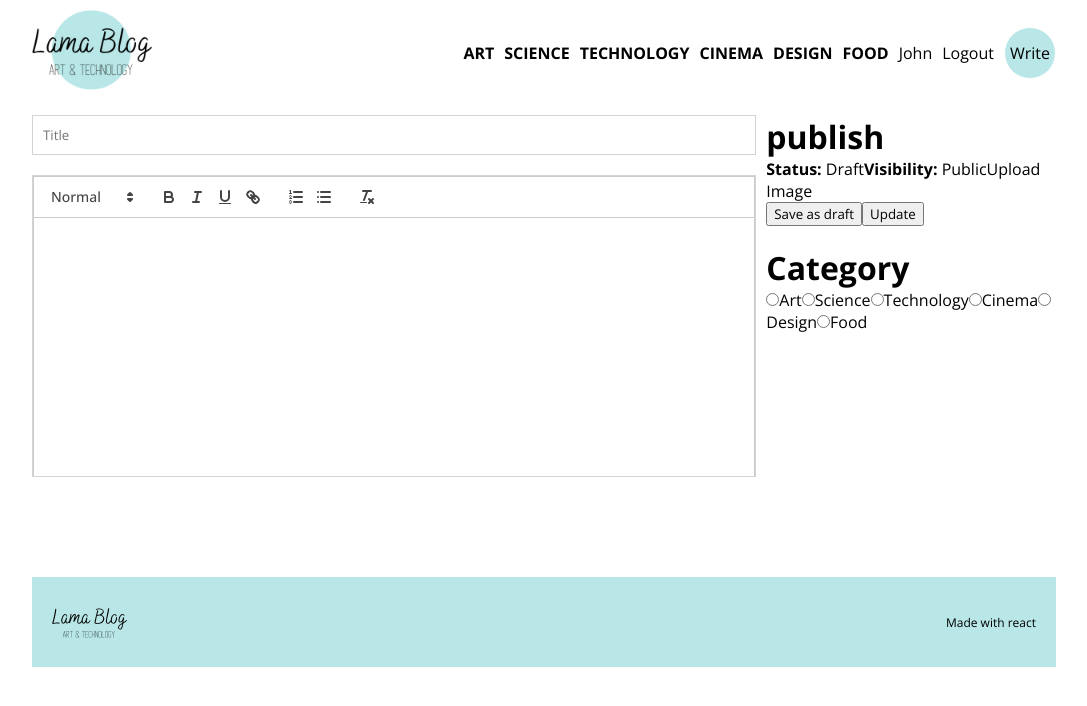
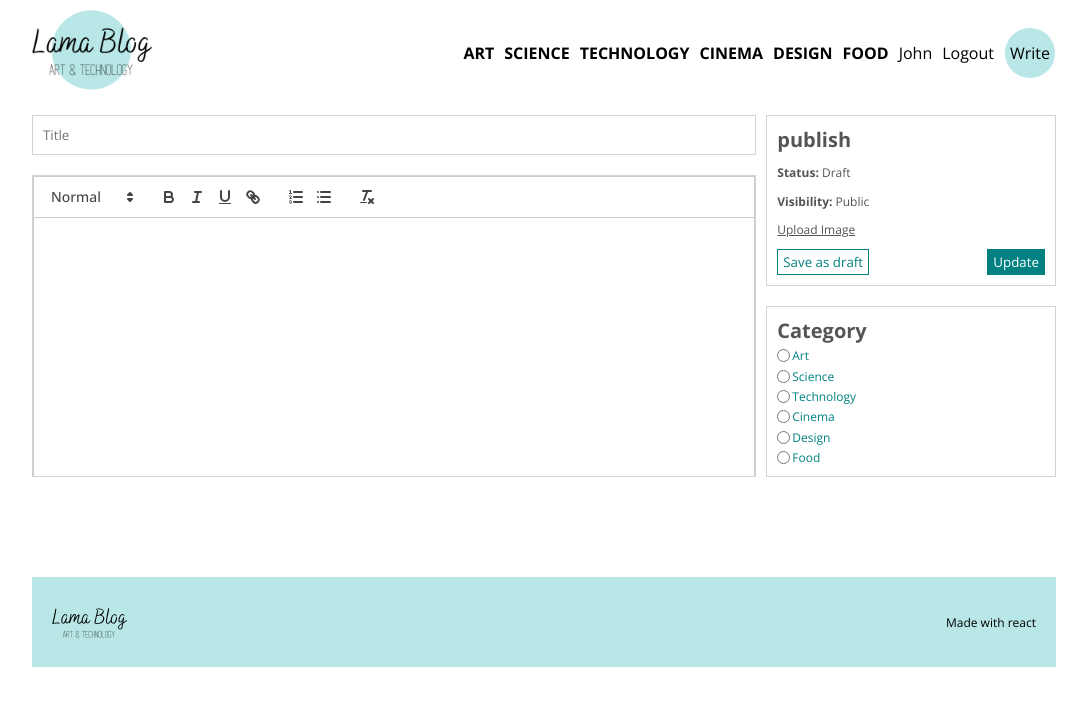
Before and after one commit to chalana1995/Blog-App, a React (Create React App) app in the folder client/blog-app/: page /write in a window 1280 px wide. Shown: the top 706 px of the page, without its empty margins (96-1183 px from the left). Built offline with nearby package versions, Linux system fonts and the light colour scheme.

Commit message:
write ui 2nd part done

```diff
--- a/client/blog-app/src/pages/Write.jsx
+++ b/client/blog-app/src/pages/Write.jsx
@@ -28,7 +28,9 @@
             <b>Visibility: </b> Public
           </span>
           <input style={{ display: "none" }} type="file" id="file" name="" />
-          <label htmlFor="file">Upload Image</label>
+          <label htmlFor="file" className="file">
+            Upload Image
+          </label>
           <div className="buttons">
             <button>Save as draft</button>
             <button>Update</button>
@@ -36,18 +38,30 @@
         </div>
         <div className="item">
           <h1>Category</h1>
+          <div className="cat">
             <input type="radio" name="cat" value="art" id="art" />
             <label htmlFor="art">Art</label>
+          </div>
+          <div className="cat">
             <input type="radio" name="cat" value="science" id="science" />
             <label htmlFor="science">Science</label>
+          </div>
+          <div className="cat">
             <input type="radio" name="cat" value="technology" id="technology" />
             <label htmlFor="technology">Technology</label>
+          </div>
+          <div className="cat">
             <input type="radio" name="cat" value="cinema" id="cinema" />
             <label htmlFor="cinema">Cinema</label>
+          </div>
+          <div className="cat">
             <input type="radio" name="cat" value="design" id="design" />
             <label htmlFor="design">Design</label>
+          </div>
+          <div className="cat">
             <input type="radio" name="cat" value="food" id="food" />
             <label htmlFor="food">Food</label>
+          </div>
         </div>
       </div>
     </div>
--- a/client/blog-app/src/style.scss
+++ b/client/blog-app/src/style.scss
@@ -336,6 +336,54 @@
         display: flex;
         flex-direction: column;
         gap: 20px;
+
+        .item {
+          border: 1px solid lightgrey;
+          padding: 10px;
+          flex: 1;
+          display: flex;
+          flex-direction: column;
+          justify-content: space-between;
+          font-size: 12px;
+          color: #555;
+
+          h1 {
+            font-size: 20px;
+          }
+
+          .file {
+            text-decoration: underline;
+            cursor: pointer;
+          }
+
+          .buttons {
+            display: flex;
+            justify-content: space-between;
+
+            :first-child {
+              cursor: pointer;
+              color: teal;
+              background-color: white;
+              border: 1px solid teal;
+              padding: 3px 5px;
+            }
+
+            :last-child {
+              cursor: pointer;
+              color: white;
+              background-color: teal;
+              border: 1px solid teal;
+              padding: 3px 5px;
+            }
+          }
+
+          .cat {
+            display: flex;
+            align-items: center;
+            gap: 2px;
+            color: teal;
+          }
+        }
       }
     }
   }
```
Lines whose indentation alone changed are shown as unchanged.
